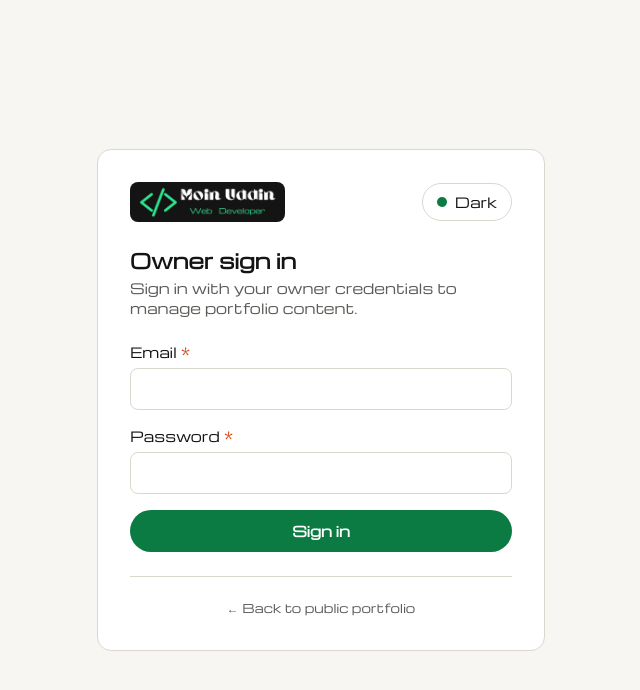
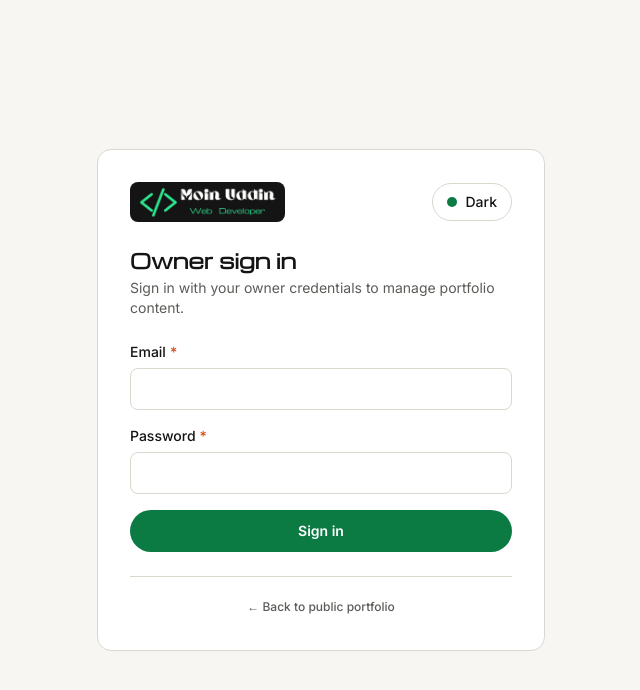
Before and after one commit to MoinBinNizam/portfolio-website, a React (Vite) app in the folder frontend/: page /admin/login in a window 1280 px wide. Shown: the top 690 px of the page, without its empty margins (319-959 px from the left). Built offline with nearby package versions, Linux system fonts and the light colour scheme; no server answers.

Commit message:
feat(fonts): set Michroma for titles and Inter for body/section text (#35)

```diff
--- a/frontend/index.html
+++ b/frontend/index.html
@@ -8,7 +8,7 @@
     <link rel="preconnect" href="https://fonts.gstatic.com" crossorigin />
     <link
       rel="stylesheet"
-      href="https://fonts.googleapis.com/css2?family=Michroma&display=swap"
+      href="https://fonts.googleapis.com/css2?family=Inter:wght@400;500;600;700&family=Michroma&display=swap"
     />
     <title>Moin Uddin - Full-Stack MERN &amp; TypeScript Developer</title>
     <script>
--- a/frontend/src/admin/FontsPage.tsx
+++ b/frontend/src/admin/FontsPage.tsx
@@ -12,14 +12,14 @@ import { AdminShell } from './AdminShell';
 
 const DEFAULT_FONTS: FontSettings = {
   headingFont: 'Michroma',
-  bodyFont: 'Michroma',
+  bodyFont: 'Inter',
   h1Font: 'Michroma',
   h2Font: 'Michroma',
   h3Font: 'Michroma',
   h4Font: 'Michroma',
   h5Font: 'Michroma',
   h6Font: 'Michroma',
-  paragraphFont: 'Michroma',
+  paragraphFont: 'Inter',
   customFontUrl: '',
   customFontName: '',
   sectionFonts: {},
@@ -75,7 +75,7 @@ export function FontsPage() {
           </p>
         </div>
         <Button type="button" variant="secondary" onClick={resetToMichroma}>
-          Reset all to Michroma
+          Reset to defaults (Michroma + Inter)
         </Button>
       </div>
 
@@ -109,7 +109,7 @@ export function FontsPage() {
                   value={fonts.bodyFont ?? ''}
                   onChange={(e) => setFonts({ ...fonts, bodyFont: e.target.value })}
                 >
-                  <option value="">Inherit global (Michroma)</option>
+                  <option value="">Inherit global (Inter)</option>
                   {fontChoices.map((f) => (
                     <option key={f.name} value={f.name}>
                       {f.label}
@@ -155,9 +155,12 @@ export function FontsPage() {
           </div>
 
           <div className="rounded-card border border-border bg-surface p-5">
-            <h2 className="text-base font-semibold text-textPrimary">Section-Specific Fonts</h2>
+            <h2 className="text-base font-semibold text-textPrimary">
+              Section-Specific Body Fonts
+            </h2>
             <p className="mt-1 text-xs text-textMuted">
-              Override fonts for any individual section, or leave as &ldquo;Inherit global&rdquo;.
+              Override body text font inside any individual section while keeping section titles on
+              your heading font (Michroma).
             </p>
             <div className="mt-4 grid gap-4 sm:grid-cols-2 lg:grid-cols-3">
               {PORTFOLIO_SECTIONS.map((sec) => (
--- a/frontend/src/lib/fontLibrary.ts
+++ b/frontend/src/lib/fontLibrary.ts
@@ -60,7 +60,7 @@ export function applyFontSettings(fonts?: Partial<FontSettings> | null): void {
   if (typeof document === 'undefined') return;
 
   const headingFont = fonts?.headingFont?.trim() || 'Michroma';
-  const bodyFont = fonts?.bodyFont?.trim() || 'Michroma';
+  const bodyFont = fonts?.bodyFont?.trim() || 'Inter';
   const h1Font = fonts?.h1Font?.trim() || headingFont;
   const h2Font = fonts?.h2Font?.trim() || headingFont;
   const h3Font = fonts?.h3Font?.trim() || headingFont;
@@ -129,7 +129,7 @@ export function applyFontSettings(fonts?: Partial<FontSettings> | null): void {
     .filter(([id, font]) => /^[a-z0-9-]+$/i.test(id) && Boolean(font?.trim()))
     .map(([id, font]) => {
       const stack = toCssFontStack(font);
-      return `#${id}, #${id} h1, #${id} h2, #${id} h3, #${id} h4, #${id} h5, #${id} h6, #${id} p { font-family: ${stack}; }`;
+      return `#${id}, #${id} p, #${id} li, #${id} span, #${id} a { font-family: ${stack}; }`;
     })
     .join('\n');
 
--- a/frontend/src/styles/globals.css
+++ b/frontend/src/styles/globals.css
@@ -6,7 +6,7 @@
 
 @layer base {
   :root {
-    --font-body: 'Michroma', sans-serif;
+    --font-body: 'Inter', sans-serif;
     --font-heading: 'Michroma', sans-serif;
     --font-h1: 'Michroma', sans-serif;
     --font-h2: 'Michroma', sans-serif;
@@ -14,7 +14,7 @@
     --font-h4: 'Michroma', sans-serif;
     --font-h5: 'Michroma', sans-serif;
     --font-h6: 'Michroma', sans-serif;
-    --font-paragraph: 'Michroma', sans-serif;
+    --font-paragraph: 'Inter', sans-serif;
   }
 
   html {
--- a/packages/shared/src/schemas/profile.ts
+++ b/packages/shared/src/schemas/profile.ts
@@ -21,14 +21,14 @@ export const CvReferenceSchema = z.object({
 
 export const FontSettingsSchema = z.object({
   headingFont: z.string().trim().max(80).optional().default('Michroma'),
-  bodyFont: z.string().trim().max(80).optional().default('Michroma'),
+  bodyFont: z.string().trim().max(80).optional().default('Inter'),
   h1Font: z.string().trim().max(80).optional().default('Michroma'),
   h2Font: z.string().trim().max(80).optional().default('Michroma'),
   h3Font: z.string().trim().max(80).optional().default('Michroma'),
   h4Font: z.string().trim().max(80).optional().default('Michroma'),
   h5Font: z.string().trim().max(80).optional().default('Michroma'),
   h6Font: z.string().trim().max(80).optional().default('Michroma'),
-  paragraphFont: z.string().trim().max(80).optional().default('Michroma'),
+  paragraphFont: z.string().trim().max(80).optional().default('Inter'),
   customFontUrl: z.string().trim().max(500).optional().default(''),
   customFontName: z.string().trim().max(80).optional().default(''),
   sectionFonts: z.record(z.string().max(40), z.string().max(80)).optional().default({}),
```
Also changed, not shown: 2 other files (tests, documents, lock files or other folders).
